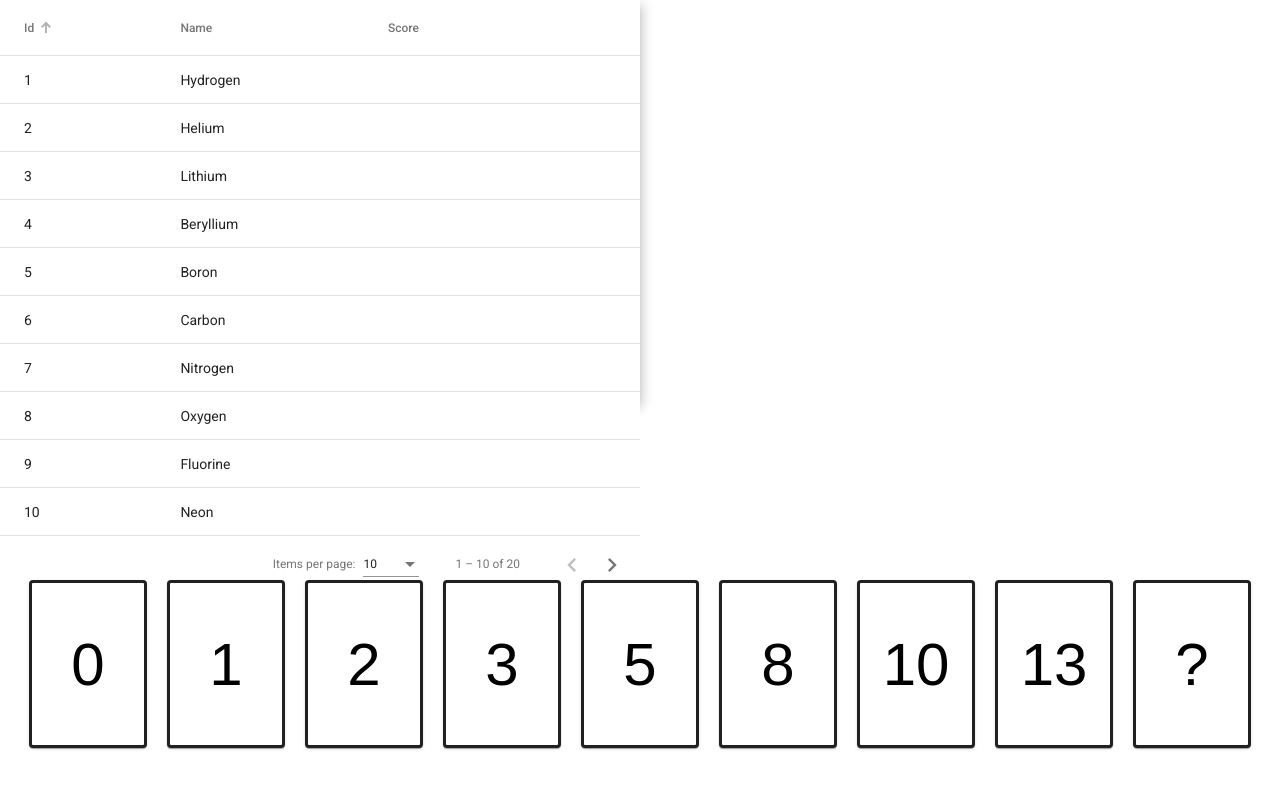
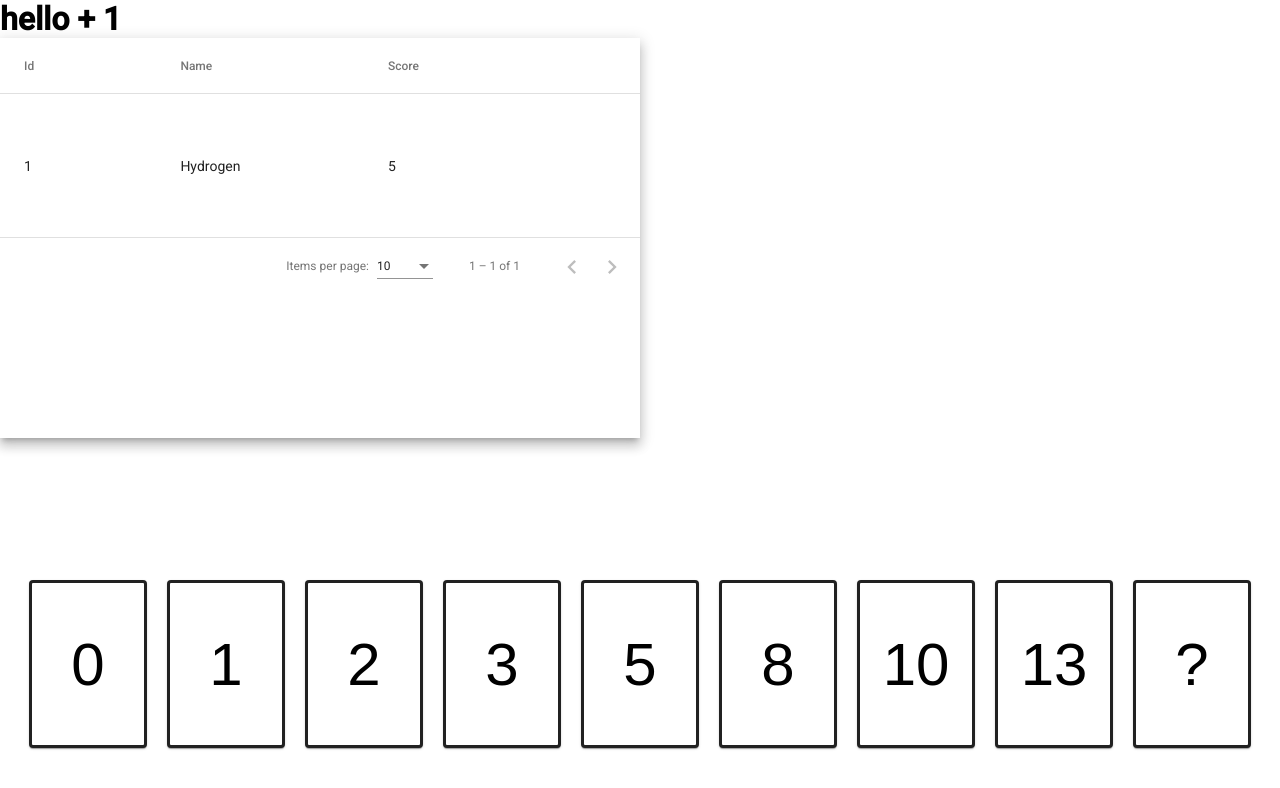
Before and after one commit to adriankelsey/planning-poker, an Angular app: page / in a window 1280 px wide. Shown: the top 788 px of the page. Built offline with nearby package versions, Linux system fonts and the light colour scheme.

Commit message:
trying to emit data between components

```diff
--- a/src/app/app.component.html
+++ b/src/app/app.component.html
@@ -1,4 +1,5 @@
 <div class="main-content">
-    <app-cards></app-cards>
+    <h1>hello + {{card}}</h1>
+    <app-cards (event)="receivedMessage($event)"></app-cards>
     <app-data-table></app-data-table>
 </div>
--- a/src/app/app.component.ts
+++ b/src/app/app.component.ts
@@ -7,4 +7,9 @@ import { Component } from '@angular/core';
 })
 export class AppComponent {
   title = 'planning-poker';
+  card = '1'
+  receivedMessage($event: any){
+    console.log('hello from app.component.ts')
+    console.log($event)
+  }
 }
--- a/src/app/app.module.ts
+++ b/src/app/app.module.ts
@@ -9,7 +9,6 @@ import {MatTableModule} from '@angular/material/table';
 import { DataTableComponent } from './data-table/data-table.component';
 import { MatPaginatorModule } from '@angular/material/paginator';
 import { MatSortModule } from '@angular/material/sort';
-
 @NgModule({
   declarations: [
     AppComponent,
--- a/src/app/cards/cards.component.ts
+++ b/src/app/cards/cards.component.ts
@@ -1,18 +1,18 @@
-import { Component, OnInit, ViewChild } from '@angular/core';
+import { Component, EventEmitter, Output } from '@angular/core';
 
 @Component({
   selector: 'app-cards',
   templateUrl: './cards.component.html',
-  styleUrls: ['./cards.component.scss']
+  styleUrls: ['./cards.component.scss'],
 })
-export class CardsComponent implements OnInit {
-
+export class CardsComponent {
+  constructor() {}
   ngOnInit(): void {
   }
-
+  @Output() cardEvent = new EventEmitter<string>()
   onClick(event: Event) {
-    let elementId: string = (event.target as Element).id
+    const elementId = (event.target as Element).id;
+    this.cardEvent.emit('elementId')
     console.log(elementId)
   }
-
 }
--- a/src/app/data-table/data-table-datasource.ts
+++ b/src/app/data-table/data-table-datasource.ts
@@ -3,35 +3,19 @@ import { MatPaginator } from '@angular/material/paginator';
 import { MatSort } from '@angular/material/sort';
 import { map } from 'rxjs/operators';
 import { Observable, of as observableOf, merge } from 'rxjs';
+import { CardsComponent } from '../cards/cards.component';
+import { Component } from '@angular/core';
 
 // TODO: Replace this with your own data model type
 export interface DataTableItem {
   name: string;
   id: number;
+  score: string
 }
 
 // TODO: replace this with real data from your application
 const EXAMPLE_DATA: DataTableItem[] = [
-  {id: 1, name: 'Hydrogen'},
-  {id: 2, name: 'Helium'},
-  {id: 3, name: 'Lithium'},
-  {id: 4, name: 'Beryllium'},
-  {id: 5, name: 'Boron'},
-  {id: 6, name: 'Carbon'},
-  {id: 7, name: 'Nitrogen'},
-  {id: 8, name: 'Oxygen'},
-  {id: 9, name: 'Fluorine'},
-  {id: 10, name: 'Neon'},
-  {id: 11, name: 'Sodium'},
-  {id: 12, name: 'Magnesium'},
-  {id: 13, name: 'Aluminum'},
-  {id: 14, name: 'Silicon'},
-  {id: 15, name: 'Phosphorus'},
-  {id: 16, name: 'Sulfur'},
-  {id: 17, name: 'Chlorine'},
-  {id: 18, name: 'Argon'},
-  {id: 19, name: 'Potassium'},
-  {id: 20, name: 'Calcium'},
+  {id: 1, name: 'Hydrogen', score: '5'},
 ];
 
 /**
@@ -39,6 +23,9 @@ const EXAMPLE_DATA: DataTableItem[] = [
  * encapsulate all logic for fetching and manipulating the displayed data
  * (including sorting, pagination, and filtering).
  */
+@Component({
+  template: ''
+})
 export class DataTableDataSource extends DataSource<DataTableItem> {
   data: DataTableItem[] = EXAMPLE_DATA;
   paginator: MatPaginator | undefined;
@@ -46,6 +33,20 @@ export class DataTableDataSource extends DataSource<DataTableItem> {
 
   constructor() {
     super();
+  }
+
+  // ngOnInit(): void {
+  //   console.log('hello from dataTableSource')
+  //   this.cardsComponent.cardEvent.subscribe((card:string) => {
+  //     console.log(card)
+  //   })
+  // }
+
+  card:string = ''
+
+  recievePickedCard($event: string) {
+    this.card = $event
+    console.log($event)
   }
 
   /**
@@ -99,6 +100,7 @@ export class DataTableDataSource extends DataSource<DataTableItem> {
       switch (this.sort?.active) {
         case 'name': return compare(a.name, b.name, isAsc);
         case 'id': return compare(+a.id, +b.id, isAsc);
+        case 'score': return compare(+a.id, +b.id, isAsc);
         default: return 0;
       }
     });
--- a/src/app/data-table/data-table.component.html
+++ b/src/app/data-table/data-table.component.html
@@ -1,5 +1,5 @@
 <div class="mat-elevation-z8">
-  <table mat-table class="full-width-table" matSort aria-="Elementlabels">
+  <table mat-table class="full-width-table" matSort aria-="Elementlabels" [dataSource]="dataSource.data">
     <!-- Id Column -->
     <ng-container matColumnDef="id">
       <th mat-header-cell *matHeaderCellDef mat-sort-header>Id</th>
@@ -15,7 +15,7 @@
     <!-- Score Column -->
     <ng-container matColumnDef="score">
       <th mat-header-cell *matHeaderCellDef mat-sort-header>Score</th>
-      <td mat-cell *matCellDef="let row"></td>
+      <td mat-cell *matCellDef="let row">{{row.score}}</td>
     </ng-container>
 
     <tr mat-header-row *matHeaderRowDef="displayedColumns"></tr>
--- a/src/app/data-table/data-table.component.ts
+++ b/src/app/data-table/data-table.component.ts
@@ -2,12 +2,16 @@ import { AfterViewInit, Component, ViewChild } from '@angular/core';
 import { MatPaginator } from '@angular/material/paginator';
 import { MatSort } from '@angular/material/sort';
 import { MatTable } from '@angular/material/table';
+import { CardsComponent } from '../cards/cards.component';
 import { DataTableDataSource, DataTableItem } from './data-table-datasource';
 
 @Component({
   selector: 'app-data-table',
   templateUrl: './data-table.component.html',
-  styleUrls: ['./data-table.component.scss']
+  styleUrls: ['./data-table.component.scss'],
+  providers: [
+    CardsComponent
+  ]
 })
 export class DataTableComponent implements AfterViewInit {
   @ViewChild(MatPaginator) paginator!: MatPaginator;
@@ -17,10 +21,11 @@ export class DataTableComponent implements AfterViewInit {
 
   /** Columns displayed in the table. Columns IDs can be added, removed, or reordered. */
   displayedColumns = ['id', 'name', 'score'];
-
-  constructor() {
+  constructor(private cardsComponent: CardsComponent) {
     this.dataSource = new DataTableDataSource();
   }
+
+  ngOnInit(): void {}
 
   ngAfterViewInit(): void {
     this.dataSource.sort = this.sort;
```
